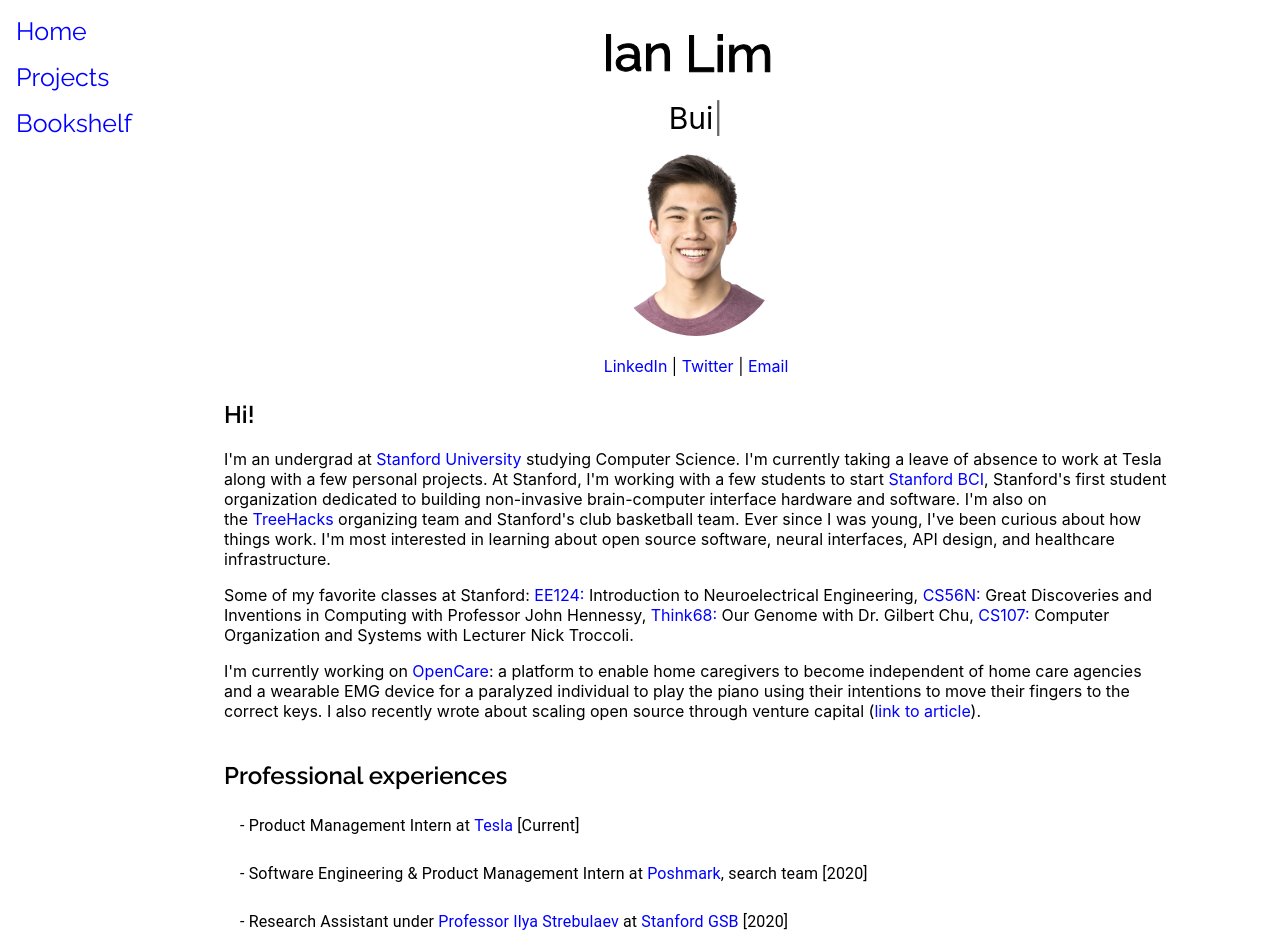
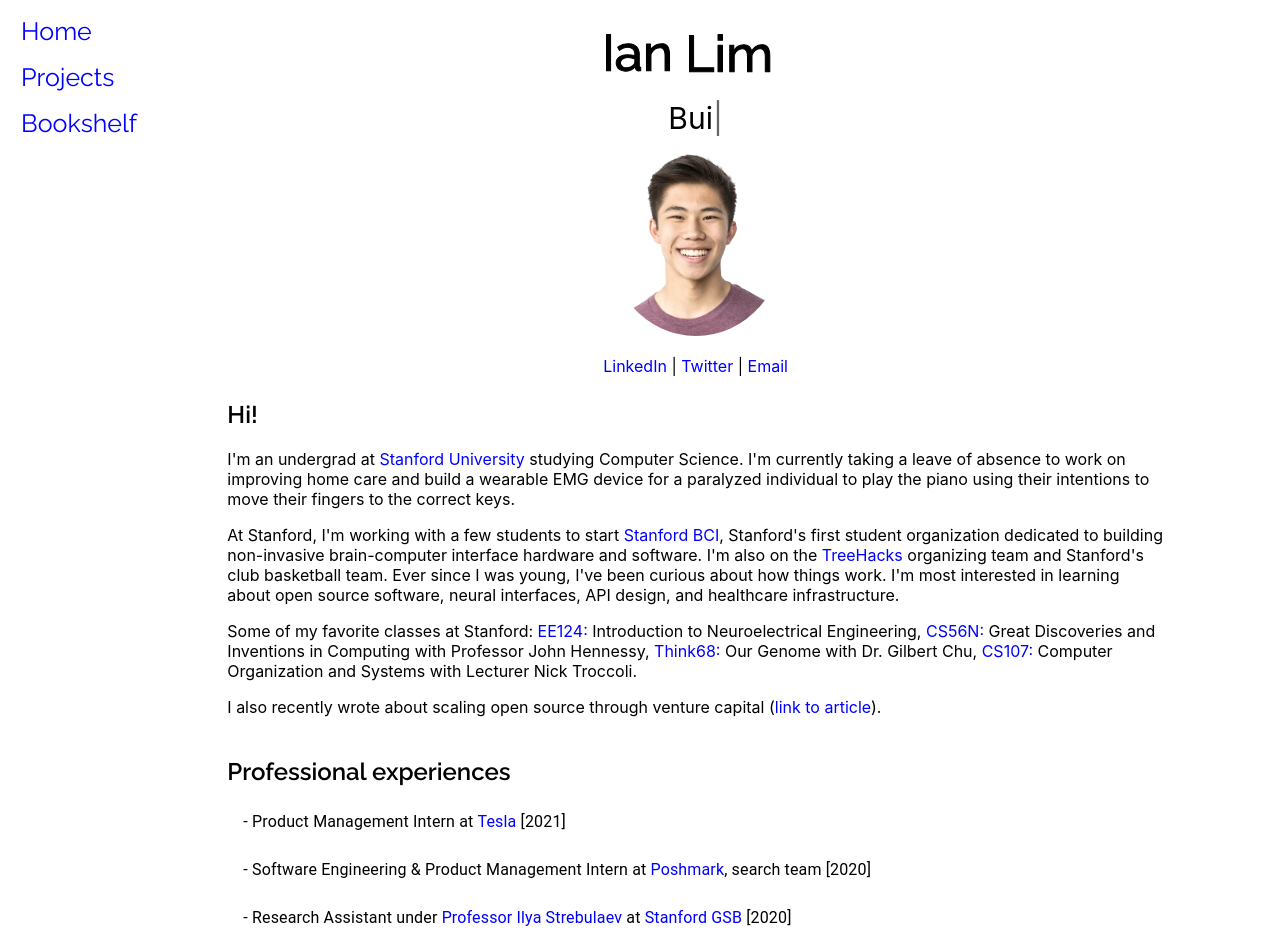
Before and after one commit to ianclim/ianlim.com, a React (Create React App) app: page / in a window 1280 px wide. Shown: the top 952 px of the page. Built offline with nearby package versions, Linux system fonts and the light colour scheme.

Commit message:
updated homepage

```diff
--- a/src/App.css
+++ b/src/App.css
@@ -2,6 +2,8 @@
   text-align: center;
   display: flex;
   flex-direction: column;
+  margin-left: 5px;
+  margin-right: 5px;
 }
 
 .navigationMenu {
--- a/src/components/Home/Home.js
+++ b/src/components/Home/Home.js
@@ -100,7 +100,10 @@ class Home extends React.Component {
                 I'm an undergrad at&nbsp;
               <a target="_blank" rel="noopener noreferrer" href="https://www.stanford.edu/">Stanford University</a>
               &nbsp;studying Computer Science.
-              I'm currently taking a leave of absence to work at Tesla along with a few personal projects.
+              I'm currently taking a leave of absence to work on improving home care and build a wearable EMG device for a paralyzed individual
+          to play the piano using their intentions to move their fingers to the correct keys.
+              </p>
+              <p>
               At Stanford, I'm working with a few students to start <a target="_blank" rel="noopener noreferrer" href="https://stanfordbci.com/">Stanford BCI</a>
               , Stanford's first student organization dedicated to building non-invasive brain-computer interface hardware and software.
               I'm also on the&nbsp;
@@ -121,11 +124,7 @@ class Home extends React.Component {
                 Computer Organization and Systems with Lecturer Nick Troccoli.
               </p>
               <p>
-                I'm currently working on&nbsp;
-                <a target="_blank" rel="noopener noreferrer" href="https://www.joinopencare.com/">OpenCare</a>
-                : a platform to enable home caregivers to become independent of home care agencies and a wearable EMG device for a paralyzed individual
-          to play the piano using their intentions to move their fingers to the correct keys. I also recently wrote about
-                scaling open source through venture capital (<a target="_blank" rel="noopener noreferrer" href="https://ianclim.medium.com/scaling-open-source-through-venture-capital-faf9fbb07613">link to article</a>).
+                I also recently wrote about scaling open source through venture capital (<a target="_blank" rel="noopener noreferrer" href="https://ianclim.medium.com/scaling-open-source-through-venture-capital-faf9fbb07613">link to article</a>).
               </p>
               <Box mb={-2} mt={5}>
                 <h2 className="bodyTitle">
@@ -137,7 +136,7 @@ class Home extends React.Component {
                   <ListItemText>
                     - Product Management Intern at&nbsp;
                   <a target="_blank" rel="noopener noreferrer" href="https://www.tesla.com">Tesla</a>
-                  &nbsp;[Current]
+                  &nbsp;[2021]
                   </ListItemText>
                 </ListItem>
                 <ListItem>
@@ -174,7 +173,7 @@ class Home extends React.Component {
                   <ListItemText>
                     - Associate at&nbsp;
                   <a target="_blank" rel="noopener noreferrer" href="https://www.gener8tor.com/">gener8tor</a>
-                  &nbsp;|&nbsp;
+                  ,&nbsp;
                   <a target="_blank" rel="noopener noreferrer" href="https://www.gbetamedtech.com/">gBETA MedTech team</a>
                   &nbsp;[2018]
                   </ListItemText>
```
